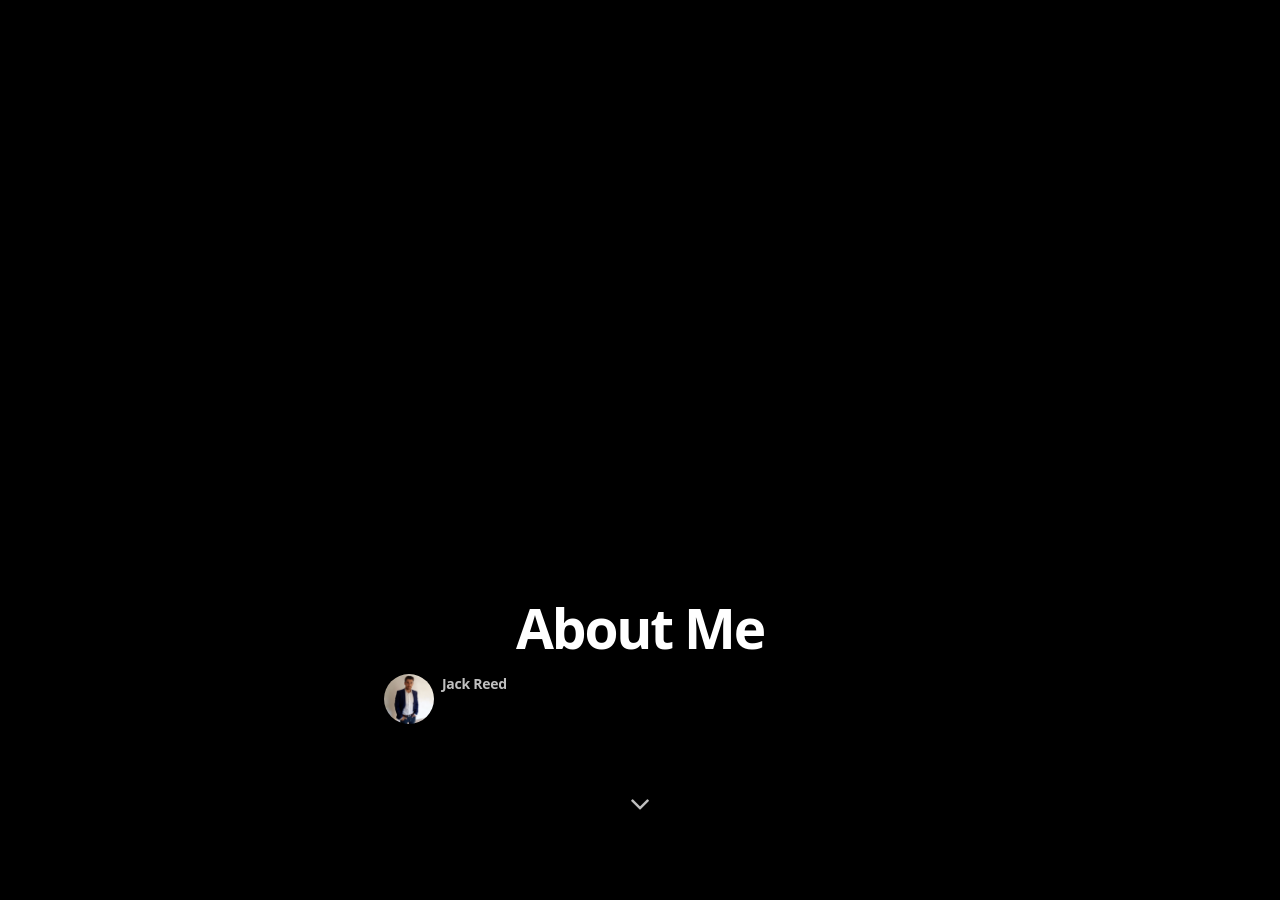
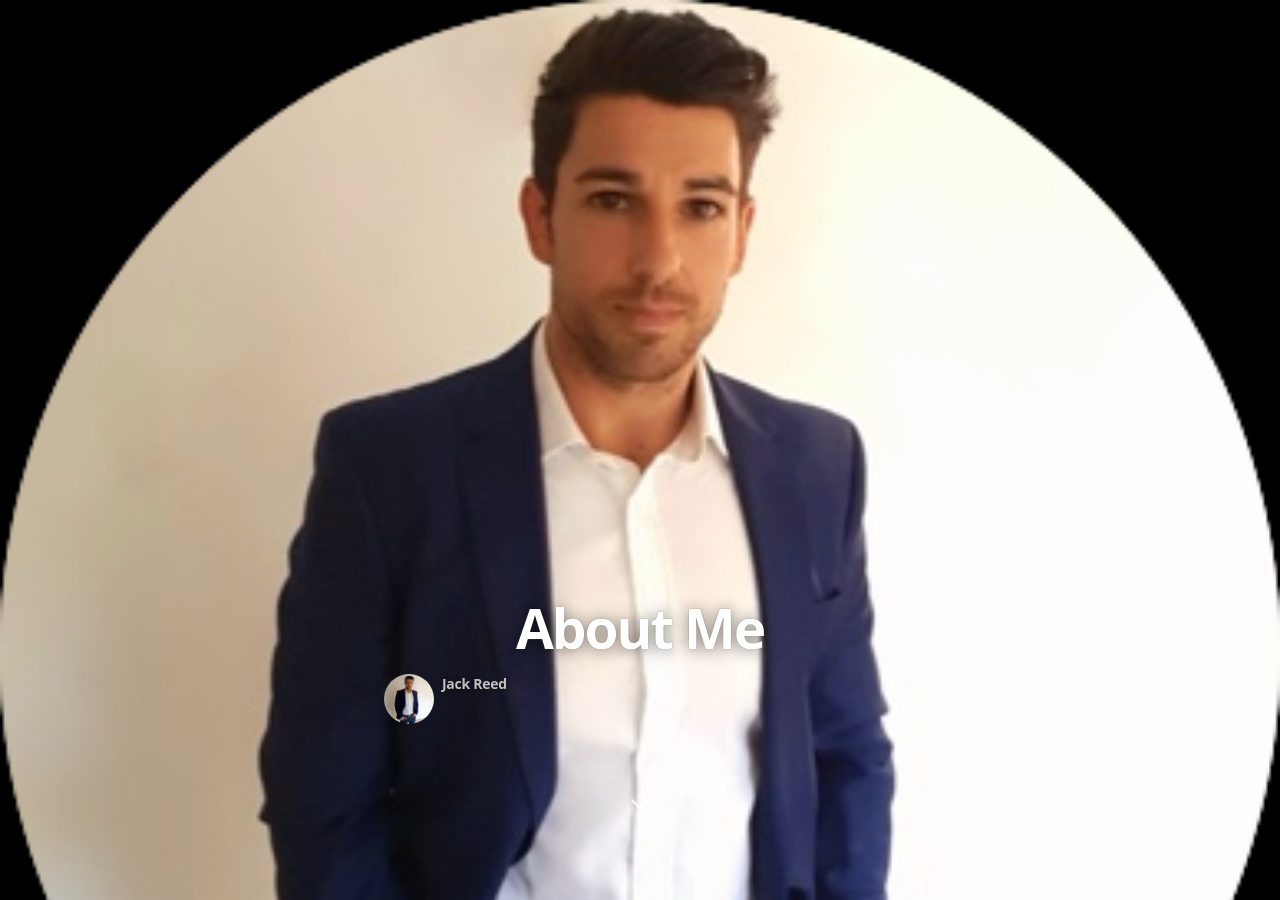
Before and after one commit to IamJackReed/JackReed, a Jekyll site: the page built from about-me.md, in a window 1280 px wide and 900 px high. Built offline with Jekyll 4.4.1, drawn with Linux system fonts in a browser that asks for light colours; nearby versions of some CDN libraries; some web fonts are replaced.

Commit message:
Update page.html

```diff
--- a/_layouts/page.html
+++ b/_layouts/page.html
@@ -9,7 +9,7 @@
       <article class="post">
         {% if page.image %}
         <div class="article-image">
-          <div class="post-image-image" <p style="text-align:center;">style="background-image: url({% if page.image %}{{ page.image }}{% endif %})"></p>
+          <div class="post-image-image" style="background-image: url({% if page.image %}{{ page.image }}{% endif %})">
             Article Image
           </div>
           <div class="post-meta">
```
